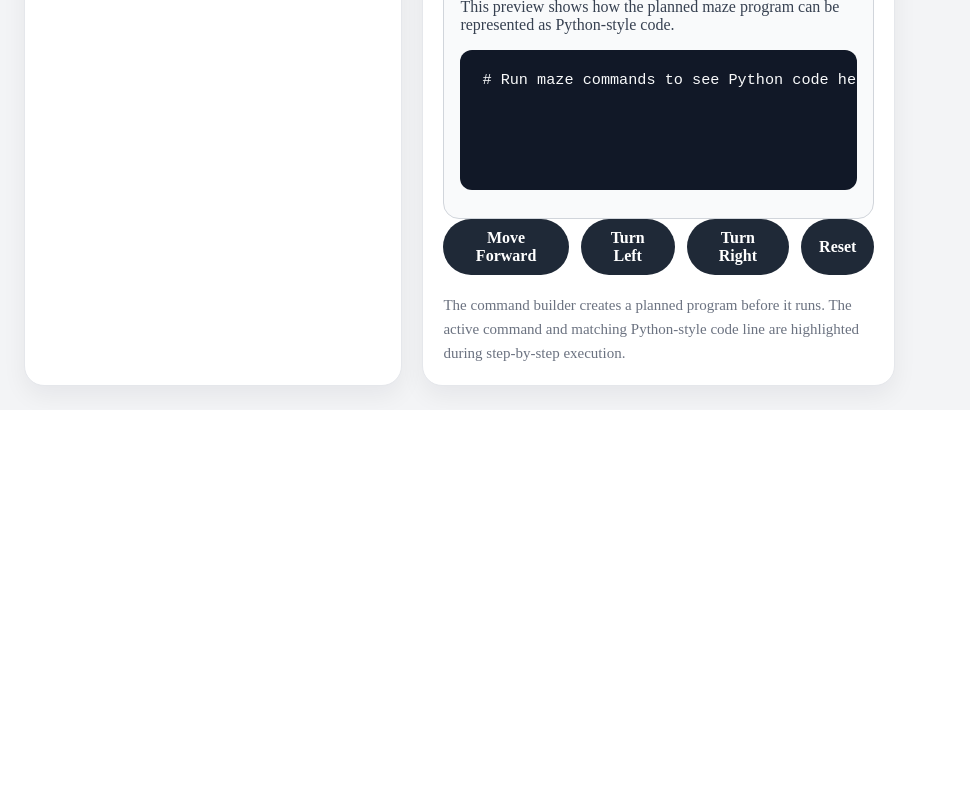
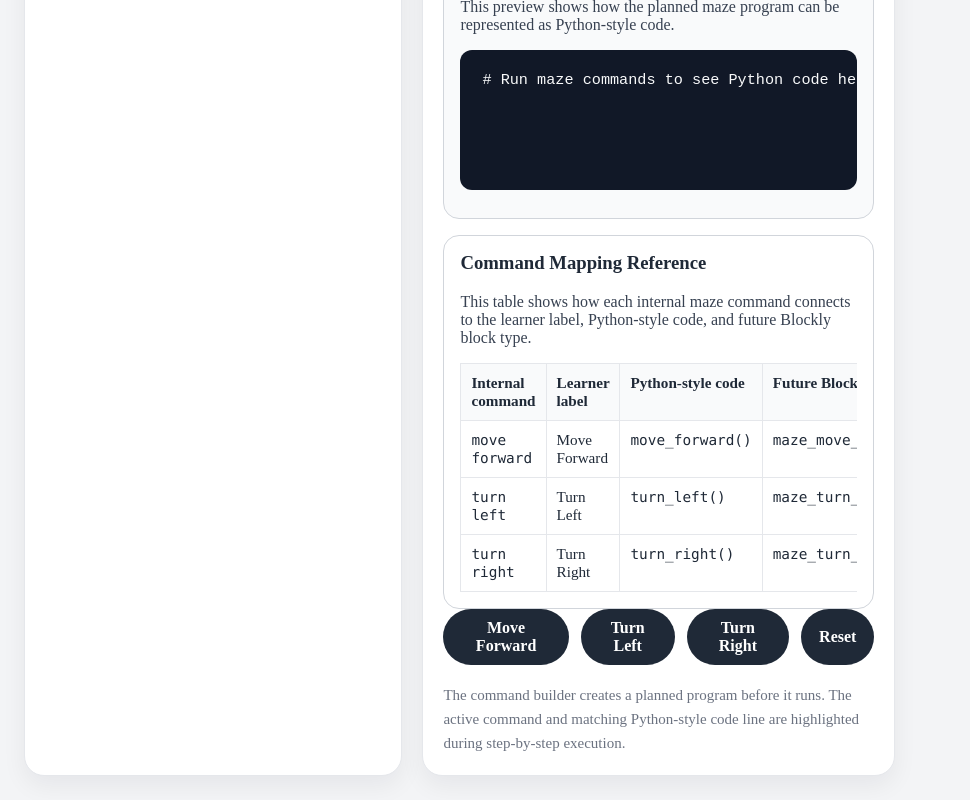
Before and after one commit to Arsal-Abbas-dev/scratch-bridge, a React (Vite) app: page / in a window 1280 px wide. Shown: the part 1763-2563 px from the top of the page, without its empty margins (0-970 px from the left). Before the commit the page ends 2173 px from the top, so only its background shows below. Built offline with nearby package versions, Linux system fonts and the light colour scheme.

Commit message:
Added shared command mapping layer

```diff
--- a/src/App.css
+++ b/src/App.css
@@ -514,3 +514,48 @@
   background: rgba(59, 130, 246, 0.22);
   outline: 1px solid rgba(59, 130, 246, 0.55);
 }
+.command-mapping-preview {
+  margin-top: 16px;
+  padding: 16px;
+  border: 1px solid #d1d5db;
+  border-radius: 16px;
+  background: #ffffff;
+}
+
+.command-mapping-preview h3 {
+  margin-top: 0;
+}
+
+.command-mapping-preview p {
+  color: #374151;
+}
+
+.command-mapping-table-wrapper {
+  overflow-x: auto;
+  margin-top: 12px;
+}
+
+.command-mapping-table {
+  width: 100%;
+  border-collapse: collapse;
+  font-size: 0.95rem;
+}
+
+.command-mapping-table th,
+.command-mapping-table td {
+  border: 1px solid #e5e7eb;
+  padding: 10px;
+  text-align: left;
+  vertical-align: top;
+}
+
+.command-mapping-table th {
+  background: #f9fafb;
+}
+
+.command-mapping-table code {
+  font-family:
+    ui-monospace, SFMono-Regular, Menlo, Monaco, Consolas, "Liberation Mono",
+    "Courier New", monospace;
+  font-size: 0.9rem;
+}
--- a/src/code/pythonCodeGenerator.ts
+++ b/src/code/pythonCodeGenerator.ts
@@ -1,16 +1,10 @@
 import type { moveCommand } from '../maze/mazeTypes'
+import { getMazeCommandPythonCode } from '../commands/MazeCommandConfig'
 
-const pythonLineByCommand: Record<moveCommand,string> = {
-    'move forward' : 'move_forward()',
-    'turn left' : 'turn_left()',
-    'turn right' : 'turn_right()',
+export function generatePythonCode(commands: moveCommand[]) {
+  if (commands.length === 0) {
+    return '# Run maze commands to see Python code here.'
+  }
+
+  return commands.map(getMazeCommandPythonCode).join('\n')
 }
-export function getPythonLineByCommand(command: moveCommand) {
-    return pythonLineByCommand[command]
-}
-export function generatePythonCode(commandHistory: moveCommand[]) {
-    if (commandHistory.length === 0) {
-        return '# Run maze commands to see Python code here'
-    }
-    return commandHistory.map(getPythonLineByCommand).join('\n')
-}
--- /dev/null
+++ b/src/commands/MazeCommandConfig.ts
@@ -0,0 +1,63 @@
+import type { moveCommand } from '../maze/mazeTypes'
+
+export type MazeCommandConfig = {
+  type: moveCommand
+  label: string
+  pythonCode: string
+  futureBlocklyBlockType: string
+  description: string
+}
+
+export const mazeCommandConfigs: MazeCommandConfig[] = [
+  {
+    type: 'move forward',
+    label: 'Move Forward',
+    pythonCode: 'move_forward()',
+    futureBlocklyBlockType: 'maze_move_forward',
+    description: 'Move the player one cell in the direction it is facing.',
+  },
+  {
+    type: 'turn left',
+    label: 'Turn Left',
+    pythonCode: 'turn_left()',
+    futureBlocklyBlockType: 'maze_turn_left',
+    description: 'Turn the player 90 degrees to the left.',
+  },
+  {
+    type: 'turn right',
+    label: 'Turn Right',
+    pythonCode: 'turn_right()',
+    futureBlocklyBlockType: 'maze_turn_right',
+    description: 'Turn the player 90 degrees to the right.',
+  },
+]
+
+export function getMazeCommandConfig(
+  commandType: moveCommand,
+): MazeCommandConfig {
+  const config = mazeCommandConfigs.find(
+    (commandConfig) => commandConfig.type === commandType,
+  )
+
+  if (!config) {
+    throw new Error(`Unknown maze command type: ${commandType}`)
+  }
+
+  return config
+}
+
+export function getMazeCommandLabel(commandType: moveCommand) {
+  return getMazeCommandConfig(commandType).label
+}
+
+export function getMazeCommandPythonCode(commandType: moveCommand) {
+  return getMazeCommandConfig(commandType).pythonCode
+}
+
+export function getMazeCommandDescription(commandType: moveCommand) {
+  return getMazeCommandConfig(commandType).description
+}
+
+export function getFutureBlocklyBlockType(commandType: moveCommand) {
+  return getMazeCommandConfig(commandType).futureBlocklyBlockType
+}
--- a/src/components/CommandBuilder.tsx
+++ b/src/components/CommandBuilder.tsx
@@ -1,4 +1,8 @@
 import type { moveCommand } from '../maze/mazeTypes'
+import {
+  getMazeCommandLabel,
+  mazeCommandConfigs,
+} from '../commands/MazeCommandConfig'
 
 type CommandBuilderProps = {
   programCommands: moveCommand[]
@@ -9,12 +13,6 @@ type CommandBuilderProps = {
   isClearDisabled: boolean
   activeCommandIndex?: number | null
   attemptedCommandCount?: number
-}
-
-const commandLabels: Record<moveCommand, string> = {
-  'move forward': 'Move Forward',
-  'turn left': 'Turn Left',
-  'turn right': 'Turn Right',
 }
 
 export function CommandBuilder({
@@ -51,17 +49,16 @@ export function CommandBuilder({
       </p>
 
       <div className="command-builder-buttons">
-        <button type="button" onClick={() => onAddCommand('move forward')}>
-          Add Move Forward
-        </button>
-
-        <button type="button" onClick={() => onAddCommand('turn left')}>
-          Add Turn Left
-        </button>
-
-        <button type="button" onClick={() => onAddCommand('turn right')}>
-          Add Turn Right
-        </button>
+        {mazeCommandConfigs.map((commandConfig) => (
+          <button
+            key={commandConfig.type}
+            type="button"
+            onClick={() => onAddCommand(commandConfig.type)}
+            title={commandConfig.description}
+          >
+            Add {commandConfig.label}
+          </button>
+        ))}
       </div>
 
       <div className="program-list">
@@ -78,7 +75,7 @@ export function CommandBuilder({
                 aria-current={activeCommandIndex === index ? 'step' : undefined}
               >
                 <span className="program-command-number">Step {index + 1}</span>
-                <span>{commandLabels[command]}</span>
+                <span>{getMazeCommandLabel(command)}</span>
               </li>
             ))}
           </ol>
--- /dev/null
+++ b/src/components/CommandMappingPreview.tsx
@@ -0,0 +1,44 @@
+import { mazeCommandConfigs } from '../commands/MazeCommandConfig'
+
+export function CommandMappingPreview() {
+  return (
+    <section className="command-mapping-preview">
+      <h3>Command Mapping Reference</h3>
+
+      <p>
+        This table shows how each internal maze command connects to the learner
+        label, Python-style code, and future Blockly block type.
+      </p>
+
+      <div className="command-mapping-table-wrapper">
+        <table className="command-mapping-table">
+          <thead>
+            <tr>
+              <th>Internal command</th>
+              <th>Learner label</th>
+              <th>Python-style code</th>
+              <th>Future Blockly block</th>
+            </tr>
+          </thead>
+
+          <tbody>
+            {mazeCommandConfigs.map((commandConfig) => (
+              <tr key={commandConfig.type}>
+                <td>
+                  <code>{commandConfig.type}</code>
+                </td>
+                <td>{commandConfig.label}</td>
+                <td>
+                  <code>{commandConfig.pythonCode}</code>
+                </td>
+                <td>
+                  <code>{commandConfig.futureBlocklyBlockType}</code>
+                </td>
+              </tr>
+            ))}
+          </tbody>
+        </table>
+      </div>
+    </section>
+  )
+}
--- a/src/components/MazeView.tsx
+++ b/src/components/MazeView.tsx
@@ -18,6 +18,7 @@ import {
   type ProgramRunResult,
 } from './ProgramRunSummary'
 import { ProgramStepControls } from './ProgramStepControls'
+import { CommandMappingPreview } from './CommandMappingPreview'
 
 const activeLevel = sampleMazes[0]!
 const validationErrors = validateMaze(activeLevel)
@@ -245,6 +246,8 @@ export function MazeView() {
         attemptedCommandCount={attemptedCommandCount}
       />
 
+      <CommandMappingPreview />
+
       <MazeControls
         onCommand={handleCommand}
         onReset={handleReset}
--- a/src/components/ProgramRunSummary.tsx
+++ b/src/components/ProgramRunSummary.tsx
@@ -1,4 +1,5 @@
 import type { moveCommand } from '../maze/mazeTypes'
+import { getMazeCommandLabel } from '../commands/MazeCommandConfig'
 
 export type ProgramRunResult = {
   commandCount: number
@@ -10,12 +11,6 @@ export type ProgramRunResult = {
 
 type ProgramRunSummaryProps = {
   result: ProgramRunResult | null
-}
-
-const commandLabels: Record<moveCommand, string> = {
-  'move forward': 'Move Forward',
-  'turn left': 'Turn Left',
-  'turn right': 'Turn Right',
 }
 
 export function ProgramRunSummary({ result }: ProgramRunSummaryProps) {
@@ -62,7 +57,9 @@ export function ProgramRunSummary({ result }: ProgramRunSummaryProps) {
             ) : (
               <ol>
                 {result.attemptedCommands.map((command, index) => (
-                  <li key={`${command}-${index}`}>{commandLabels[command]}</li>
+                  <li key={`${command}-${index}`}>
+                    {getMazeCommandLabel(command)}
+                  </li>
                 ))}
               </ol>
             )}
--- a/src/components/ProgramStepControls.tsx
+++ b/src/components/ProgramStepControls.tsx
@@ -1,4 +1,5 @@
 import type { moveCommand } from '../maze/mazeTypes'
+import { getMazeCommandLabel } from '../commands/MazeCommandConfig'
 
 type ProgramStepControlsProps = {
   programCommands: moveCommand[]
@@ -9,12 +10,6 @@ type ProgramStepControlsProps = {
   onStopStepRun: () => void
   isStartDisabled: boolean
   isNextDisabled: boolean
-}
-
-const commandLabels: Record<moveCommand, string> = {
-  'move forward': 'Move Forward',
-  'turn left': 'Turn Left',
-  'turn right': 'Turn Right',
 }
 
 export function ProgramStepControls({
@@ -56,7 +51,7 @@ export function ProgramStepControls({
 
         <div>
           <strong>Next command:</strong>
-          <span>{nextCommand ? commandLabels[nextCommand] : 'None'}</span>
+          <span>{nextCommand ? getMazeCommandLabel(nextCommand) : 'None'}</span>
         </div>
       </div>
 
```
Also changed, not shown: 1 other file (tests, documents, lock files or other folders).
